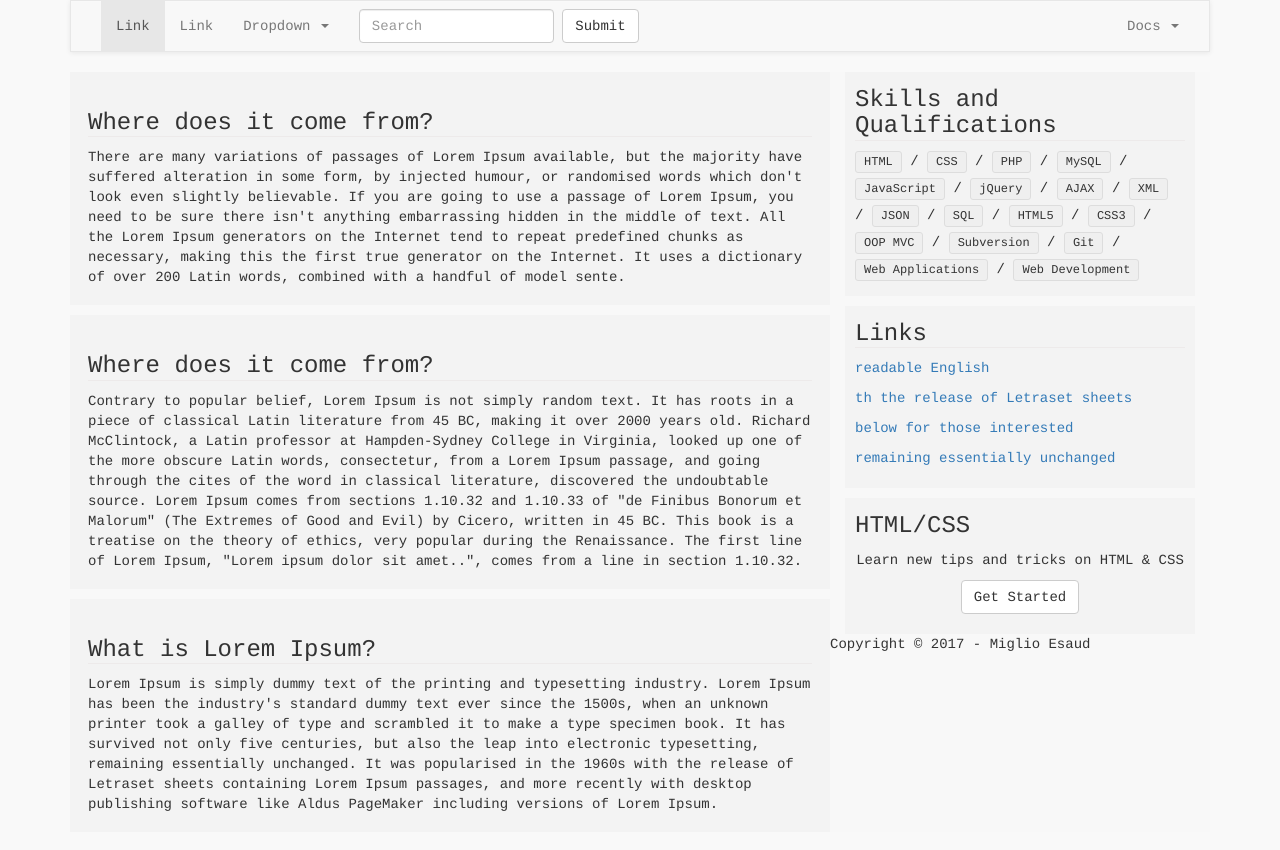
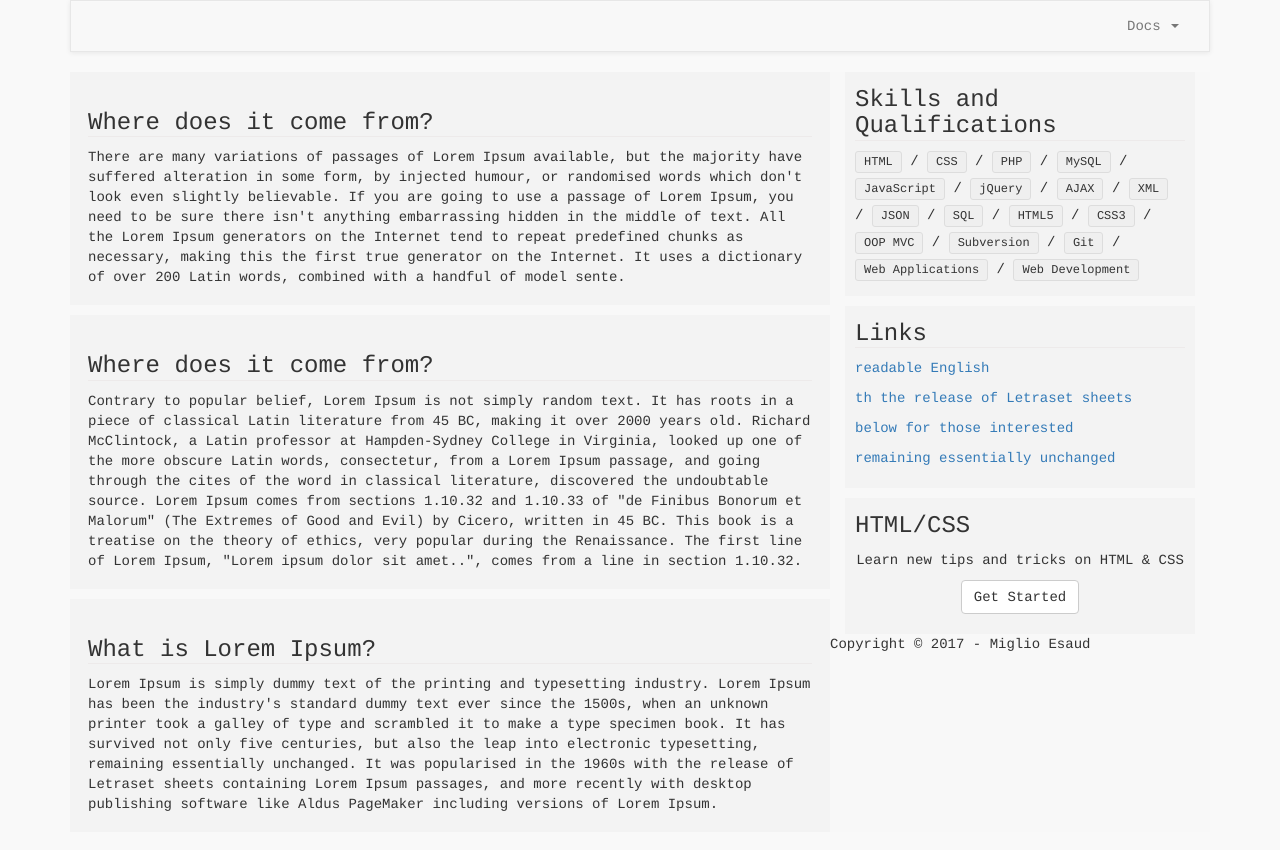
Before and after one commit to mig1098/mig1098.github.io, a Jekyll site: the page built from index.html, in a window 1280 px wide. Shown: the top 850 px of the page. Built offline with Jekyll 4.4.1, drawn with Linux system fonts in a browser that asks for light colours; Markdown is read by kramdown in place of the engine named in the settings.

Commit message:
Update header.html

```diff
--- a/_includes/header.html
+++ b/_includes/header.html
@@ -8,7 +8,7 @@
 <nav class="navbar navbar-default">
     <div class="container-fluid">
     <!-- Brand and toggle get grouped for better mobile display -->
-    <?php if(true){?>
+
         <div class="navbar-header">
           <button type="button" class="navbar-toggle collapsed" data-toggle="collapse" data-target="#mg-navbar-collapse" aria-expanded="false">
             <span class="sr-only">Toggle navigation</span>
@@ -18,7 +18,7 @@
           </button>
         </div>
         <div class="collapse navbar-collapse" id="mg-navbar-collapse">
-          <ul class="nav navbar-nav">
+          <ul class="nav navbar-nav hide">
             <li class="active"><a href="#">Link <span class="sr-only">(current)</span></a></li>
             <li><a href="#">Link</a></li>
             <li class="dropdown">
@@ -34,7 +34,7 @@
               </ul>
             </li>
           </ul>
-          <form class="navbar-form navbar-left">
+          <form class="navbar-form navbar-left hide">
             <div class="form-group">
               <input type="text" class="form-control" placeholder="Search">
             </div>
@@ -54,6 +54,6 @@
             </li>
           </ul>
         </div><!-- /.navbar-collapse -->
-        <? } ?>
+
     </div><!-- /.navbar-container-fluid -->
 </nav>
```
